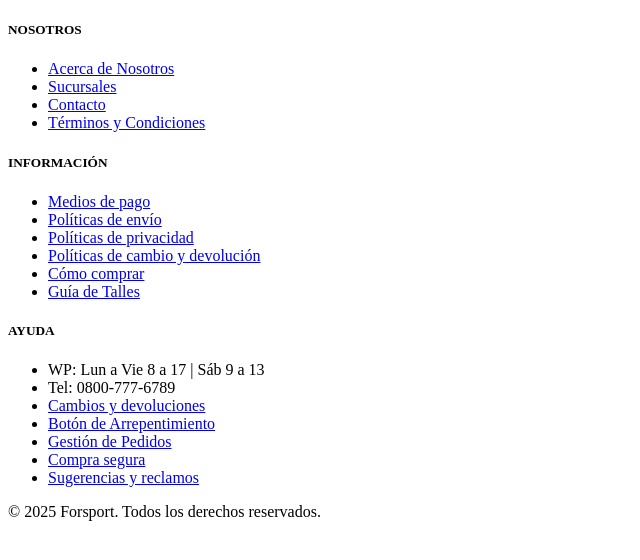
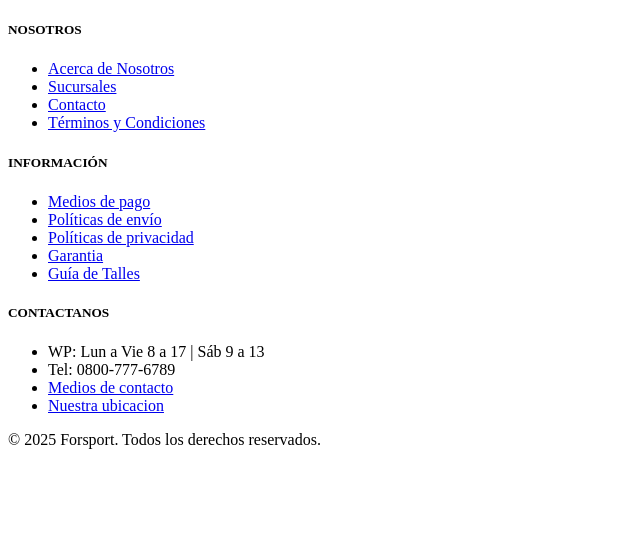
Before and after one commit to alex23-code/proyectoTaller, a CodeIgniter 4 app: the page made by app/Views/Plantillas/footer_view.php in a window 1280 px wide. Shown: the top 560 px of the page, without its empty margins (0-640 px from the left). Run offline with PHP 8.4 and a stand-in for CodeIgniter, Linux system fonts and the light colour scheme; the template is opened without the code that fills it, so the values that code supplies are empty; some libraries are stand-ins or nearby versions.

Commit message:
actualizacion version final

```diff
--- a/app/Config/App.php
+++ b/app/Config/App.php
@@ -16,7 +16,7 @@ class App extends BaseConfig
      *
      * E.g., http://example.com/
      */
-    public string $baseURL = 'http://localhost/Proyecto_Alex_Altamirano/public';
+    public string $baseURL = 'http://localhost/Forsport-AlegreLeisFederico-AltamiranoAlex/public';
 
     /**
      * Allowed Hostnames in the Site URL other than the hostname in the baseURL.
@@ -40,7 +40,7 @@ class App extends BaseConfig
      * something else. If you have configured your web server to remove this file
      * from your site URIs, set this variable to an empty string.
      */
-    public string $indexPage = '';
+    public string $indexPage = 'index.php';
 
     /**
      * --------------------------------------------------------------------------
--- a/app/Controllers/Home.php
+++ b/app/Controllers/Home.php
@@ -24,13 +24,11 @@ class Home extends BaseController
         return view('plantillas/header_view', $data).
         view('Contenidos/contacto_view').view('plantillas/footer_view');
     }
-
     public function iniciarSesion() {
         $data['titulo'] = "Iniciar Sesion";
         return view('plantillas/header_view', $data).
         view('Contenidos/iniciarSesion').view('plantillas/footer_view');
     }
-
     public function terminos() {
         $data['titulo'] = "Terminos";
         return view('plantillas/header_view', $data).
--- a/app/Views/Contenidos/IniciarSesion.php
+++ b/app/Views/Contenidos/IniciarSesion.php
@@ -1,4 +1,5 @@
-<div>
+<body>
+  <main>
     <link rel="stylesheet" href="./assets/css/iniciarSesion.css">
     <form class="formulario">
       <h1>Iniciar Sesión</h1>
@@ -19,4 +20,5 @@
       <div class="recordar">¿Olvidó su contraseña?</div>
       <div class="registrar"> Si no tienes tu cuenta <a href="#"> Registrate </a> </div>
     </form>
-</div>
+  </main>
+</body>
--- a/app/Views/Plantillas/footer_view.php
+++ b/app/Views/Plantillas/footer_view.php
@@ -9,7 +9,7 @@
                     <li><a href="<?php echo base_url('Nosotros'); ?>">Acerca de Nosotros</a></li>
                     <li><a href="<?php echo base_url('Contacto'); ?>">Sucursales</a></li>
                     <li><a href="<?php echo base_url('Contacto'); ?>">Contacto</a></li>
-                    <li><a href="#">Términos y Condiciones</a></li>
+                    <li><a href="<?php echo base_url('Terminos'); ?>">Términos y Condiciones</a></li>
                 </ul>
             </div>
             <div class="col-md-4">
@@ -17,22 +17,18 @@
                 <ul >
                     <li><a href="<?php echo base_url('Comercializacion'); ?>">Medios de pago</a></li>
                     <li><a href="<?php echo base_url('Comercializacion'); ?>">Políticas de envío</a></li>
-                    <li><a href="#">Políticas de privacidad</a></li>
-                    <li><a href="#">Políticas de cambio y devolución</a></li>
-                    <li><a href="#">Cómo comprar</a></li>
-                    <li><a href="#">Guía de Talles</a></li>
+                    <li><a href="<?php echo base_url('Terminos'); ?>">Políticas de privacidad</a></li>
+                    <li><a href="<?php echo base_url('Comercializacion'); ?>">Garantia</a></li>
+                    <li><a href="<?php echo base_url('Comercializacion'); ?>">Guía de Talles</a></li>
                 </ul>
             </div>
             <div class="col-md-4">
-                <h5>AYUDA</h5>
+                <h5>CONTACTANOS</h5>
                 <ul>
                     <li>WP: Lun a Vie 8 a 17 | Sáb 9 a 13</li>
                     <li>Tel: 0800-777-6789</li>
-                    <li><a href="#">Cambios y devoluciones</a></li>
-                    <li><a href="#">Botón de Arrepentimiento</a></li>
-                    <li><a href="#">Gestión de Pedidos</a></li>
-                    <li><a href="#">Compra segura</a></li>
-                    <li><a href="#">Sugerencias y reclamos</a></li>
+                    <li><a href="<?php echo base_url('Contacto'); ?>">Medios de contacto</a></li>
+                    <li><a href="<?php echo base_url('Contacto'); ?>">Nuestra ubicacion</a></li>
                 </ul>
             </div>
         </div>
--- a/app/Views/Plantillas/header_view.php
+++ b/app/Views/Plantillas/header_view.php
@@ -27,13 +27,12 @@
                             </ul>
                         </div>
                          <div>
-                         <button class="menu-button botonIniciarSesion" type="submit" onclick="location.href='<?= base_url('IniciarSesion') ?>';">Iniciar Sesion</button>
                             <button id="menuButton1" class="menu-button"><i class="fa-solid fa-user"></i> Perfil</button>
                             <button id="menuButton2" class="menu-button"><i class="fa-solid fa-cart-shopping"></i> Carrito</button>
                             <div id="overlay" class="hidden"></div>
                             <div id="profileMenu" class="menu hidden">
                                 <h2>Perfil</h2>
-                                <p>Información del usuario.</p>
+                                <button class="btn btn-outline-success botonIniciarSesion" type="submit" onclick="location.href='<?= base_url('IniciarSesion') ?>';">Iniciar Sesion</button>
                                 <button id="closeButton1" class="close-button">Cerrar</button>
                             </div>
                             <div id="cartMenu" class="menu hidden">
```
Also changed, not shown: app/Views/Contenidos/terminos.php (+12 -10 lines), app/Config/Routes.php (line endings or trailing spaces). Lines whose indentation alone changed are shown as unchanged.
